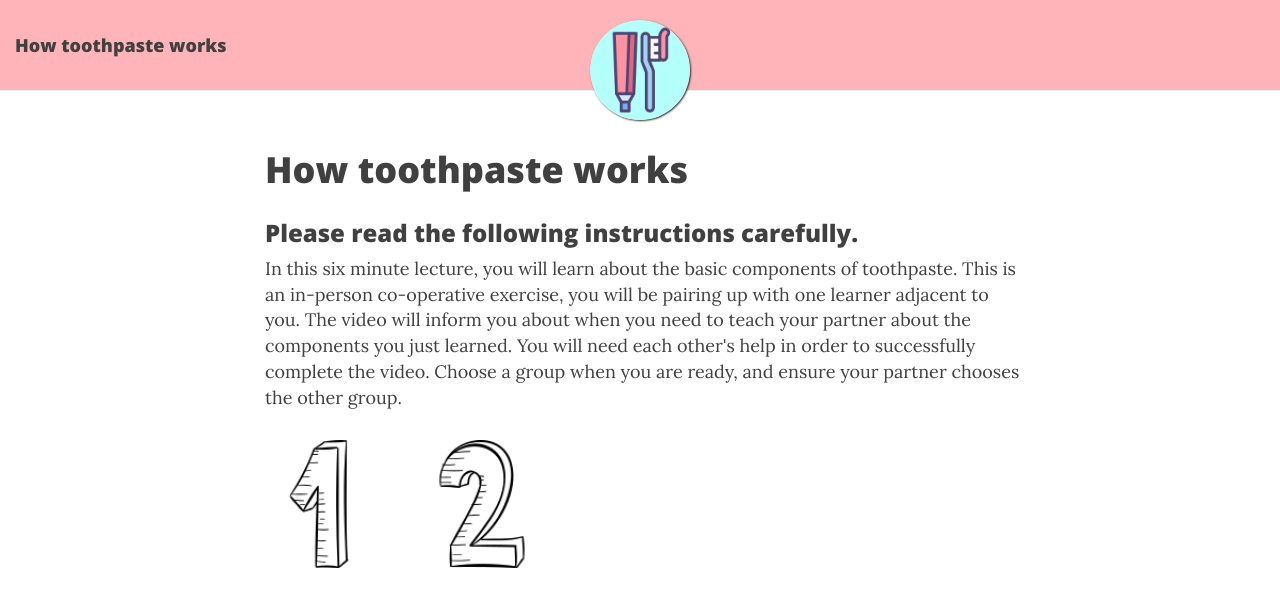
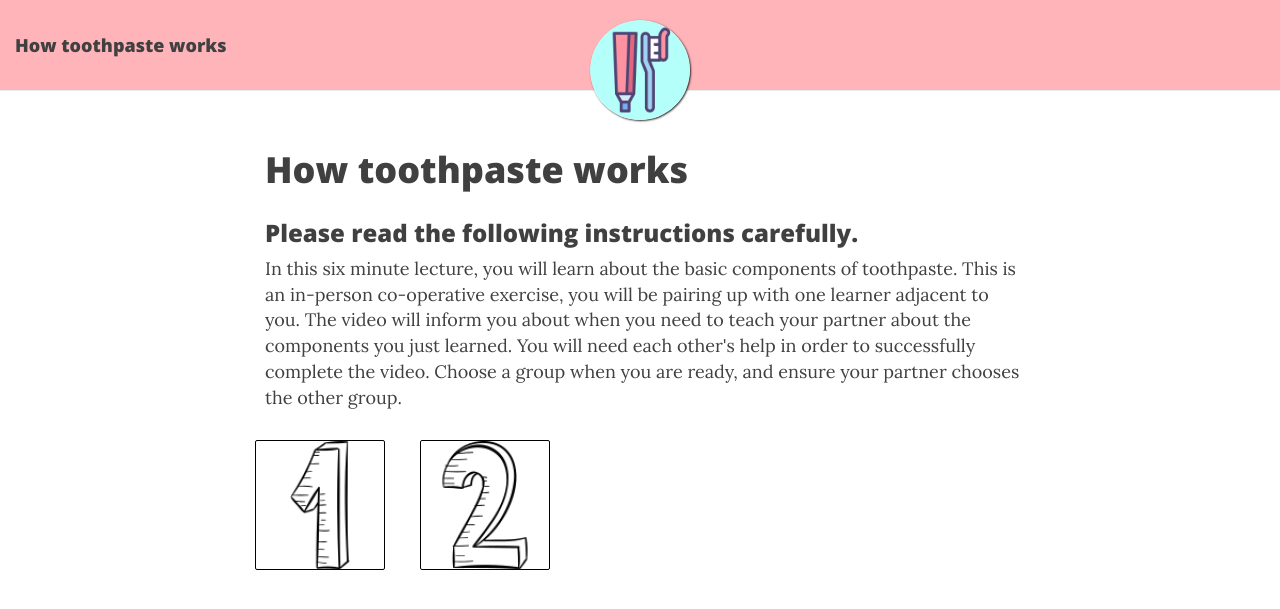
Before and after one commit to risshiki/risshiki.github.io, a Jekyll site: the page built from index.html, in a window 1280 px wide. Shown: the top 609 px of the page. Built offline with Jekyll 4.4.1, drawn with Linux system fonts in a browser that asks for light colours; nearby versions of some CDN libraries; the list of posts is cut into pages by our own code.

Commit message:
some border changes to make it more visible

```diff
--- a/index.html
+++ b/index.html
@@ -25,8 +25,8 @@ Choose a group when you are ready, and ensure your partner chooses the other gro
 </div>
 
 <div>
-	<a href = "group1"> <img src='number-1.png'/> </img> </a>
-	<a href=  "group2"> <img src='number-2.png'/ style="margin-left: 30px;"> </a>
+	<a href = "group1"> <img src='number-1.png' style= "border: 1px solid black;border-radius: 2px"> </img> </a>
+	<a href=  "group2"> <img src='number-2.png' style="margin-left: 30px;border: 1px solid black;border-radius: 2px"	> </a>
 </div>
 <!--
 <iframe src="https://h5p.org/h5p/embed/433055" width="1092" height="700" frameborder="0" allowfullscreen="allowfullscreen"></iframe><script src="https://h5p.org/sites/all/modules/h5p/library/js/h5p-resizer.js" charset="UTF-8"></script>
```
